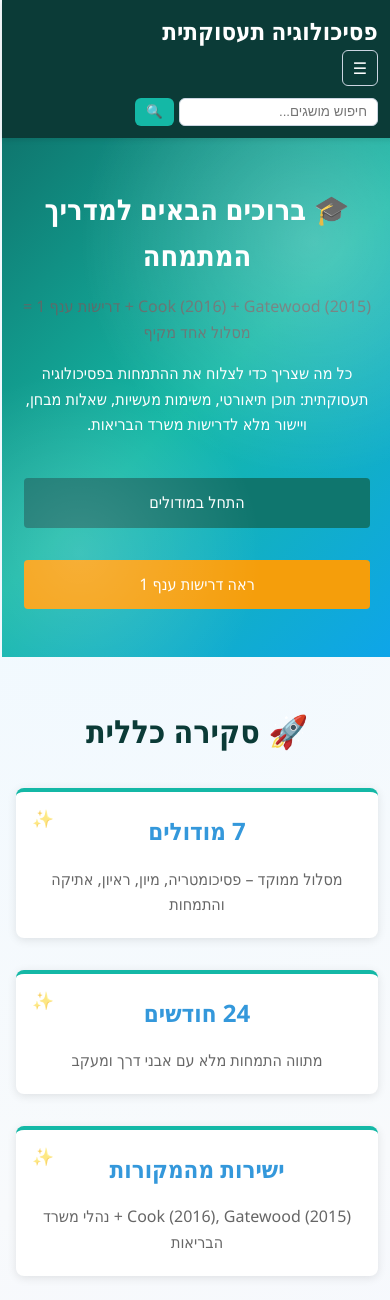
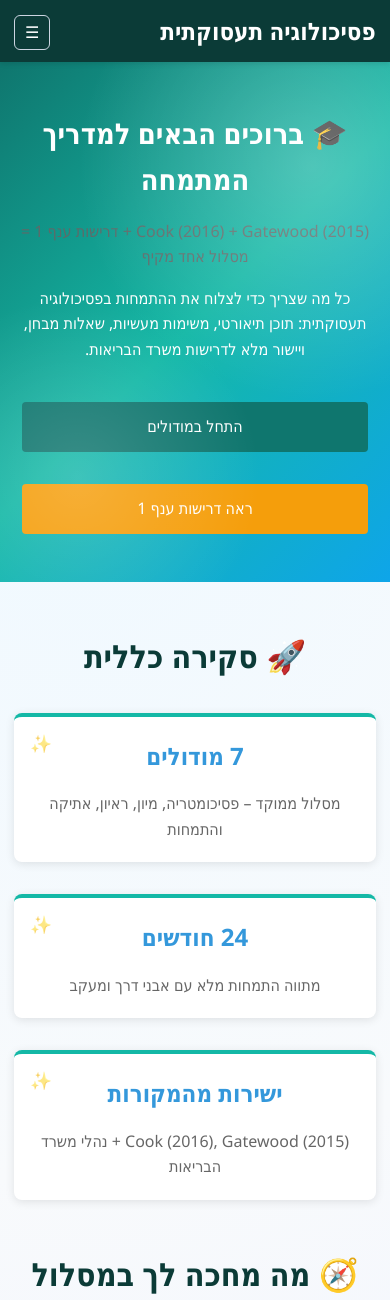
Before and after one commit to jonathansamiya-png/OccupationalPsychologyGuide, a Flask app: page / in a window 390 px wide. Shown: the top 1300 px of the page. Run offline with Flask 3, Linux system fonts and the light colour scheme.

Commit message:
Refactor navbar styles for improved layout
Updated navbar styles for better responsiveness and layout.

```diff
--- a/static/style.css
+++ b/static/style.css
@@ -15,6 +15,11 @@ body {
     max-width: 1200px;
     margin: 0 auto;
     padding: 0 20px;
+}
+
+html, body {
+    width: 100%;
+    overflow-x: hidden;
 }
 
 .page-header {
@@ -44,8 +49,8 @@ body {
 
 .navbar .container {
     display: flex;
-    justify-content: space-between;
-    align-items: center;
+    flex-direction: column;
+    gap: 0.6rem;
 }
 
 .logo {
@@ -53,11 +58,37 @@ body {
     font-weight: bold;
 }
 
+.nav-top {
+    width: 100%;
+    display: flex;
+    justify-content: space-between;
+    align-items: center;
+}
+
+.nav-collapse {
+    width: 100%;
+    display: flex;
+    align-items: center;
+    justify-content: space-between;
+    gap: 1.5rem;
+}
+
 .nav-links {
     display: flex;
     list-style: none;
     gap: 2rem;
     flex-direction: row-reverse;
+}
+
+.nav-toggle {
+    display: none;
+    background: none;
+    border: 1px solid #cbd5e1;
+    color: white;
+    padding: 0.45rem 0.6rem;
+    border-radius: 6px;
+    font-size: 1rem;
+    cursor: pointer;
 }
 
 .nav-search {
@@ -756,72 +787,68 @@ footer {
     .container { padding: 0 14px; }
 
     .navbar .container {
-        flex-direction: column;
-        align-items: flex-start;
-        gap: 0.75rem;
-        flex-wrap: wrap;
-        width: 100%;
+        align-items: stretch;
+        gap: 0.5rem;
         padding: 0 10px;
     }
 
     .nav-toggle {
         display: inline-block;
-        order: 2;
         align-self: flex-end;
-        background: none;
-        border: 1px solid #cbd5e1;
-        color: white;
-        padding: 0.45rem 0.6rem;
-        border-radius: 6px;
-        font-size: 1rem;
-        cursor: pointer;
     }
+
+    .nav-collapse {
+        display: none;
+        flex-direction: column;
+        align-items: flex-start;
+        gap: 0.75rem;
+        width: 100%;
+        background: rgba(11, 59, 55, 0.85);
+        padding: 0.75rem;
+        border-radius: 8px;
+    }
+
+    .nav-collapse.open { display: flex; }
 
     .nav-links {
         width: 100%;
-        flex-wrap: nowrap;
+        flex-direction: column;
         gap: 0.4rem;
-        justify-content: flex-start;
-        flex-direction: row;
-        align-items: center;
-        overflow-x: auto;
-        -webkit-overflow-scrolling: touch;
-        padding: 0.35rem 0.5rem 0.25rem;
-        display: none;
-        background: rgba(11, 59, 55, 0.7);
-        border-radius: 6px;
     }
 
-    .nav-links.open { display: flex; }
-
     .nav-links a {
-        padding: 0.35rem 0.6rem;
-        width: auto;
-        white-space: nowrap;
+        padding: 0.4rem 0.6rem;
+        width: 100%;
+        white-space: normal;
         font-size: 0.95rem;
     }
 
     .nav-search {
         width: 100%;
         gap: 0.35rem;
-        flex-direction: row;
-        margin-top: 0.25rem;
+        flex-direction: column;
         align-items: stretch;
     }
 
     .nav-search input,
     .nav-search button {
-        width: auto;
-        flex: 1;
+        width: 100%;
     }
 
     .hero { padding: 3rem 0 2.5rem; }
-    .modules-grid, .cards, .modules-list { grid-template-columns: 1fr; }
+    .hero h1 { font-size: 2rem; }
+    .hero .subtitle { font-size: 1.1rem; }
 
-    .card, .module-card, .module-detail,
-    .requirements-content, .about-content, .exam-form {
-        padding: 1.25rem;
-    }
+    .modules-grid,
+    .cards,
+    .modules-list { grid-template-columns: 1fr; }
+
+    .card,
+    .module-card,
+    .module-detail,
+    .requirements-content,
+    .about-content,
+    .exam-form { padding: 1.25rem; }
 
     .module-card h2 { font-size: 1.2rem; }
     .topic { padding-left: 1rem; }
@@ -829,19 +856,53 @@ footer {
 }
 
 @media (max-width: 540px) {
-    .navbar { padding: 0.75rem 0.4rem; }
-    .navbar .container { padding: 0 8px; gap: 0.5rem; }
+    .navbar {
+        padding: 0.75rem 0.4rem;
+    }
+
+    .navbar .container {
+        padding: 0 8px;
+        gap: 0.5rem;
+    }
+
+    .nav-collapse {
+        padding: 0.6rem 0.65rem;
+        gap: 0.6rem;
+    }
+
     .nav-links { gap: 0.3rem; }
     .nav-links a { font-size: 0.9rem; }
 
-    .hero h1 { font-size: 1.8rem; }
-    .hero .subtitle, .hero p { font-size: 1rem; }
+    .hero h1 {
+        font-size: 1.8rem;
+    }
 
-    .module-card h2 { font-size: 1.05rem; }
-    .module-card, .module-detail,
-    .requirements-content, .about-content, .exam-form { padding: 1rem; }
+    .hero .subtitle,
+    .hero p {
+        font-size: 1rem;
+    }
 
-    .topic { border-left-width: 3px; }
-    .exam-options label { align-items: flex-start; }
-    .search-bar { flex-direction: column; }
+    .module-card h2 {
+        font-size: 1.05rem;
+    }
+
+    .module-card,
+    .module-detail,
+    .requirements-content,
+    .about-content,
+    .exam-form {
+        padding: 1rem;
+    }
+
+    .topic {
+        border-left-width: 3px;
+    }
+
+    .exam-options label {
+        align-items: flex-start;
+    }
+
+    .search-bar {
+        flex-direction: column;
+    }
 }
```
